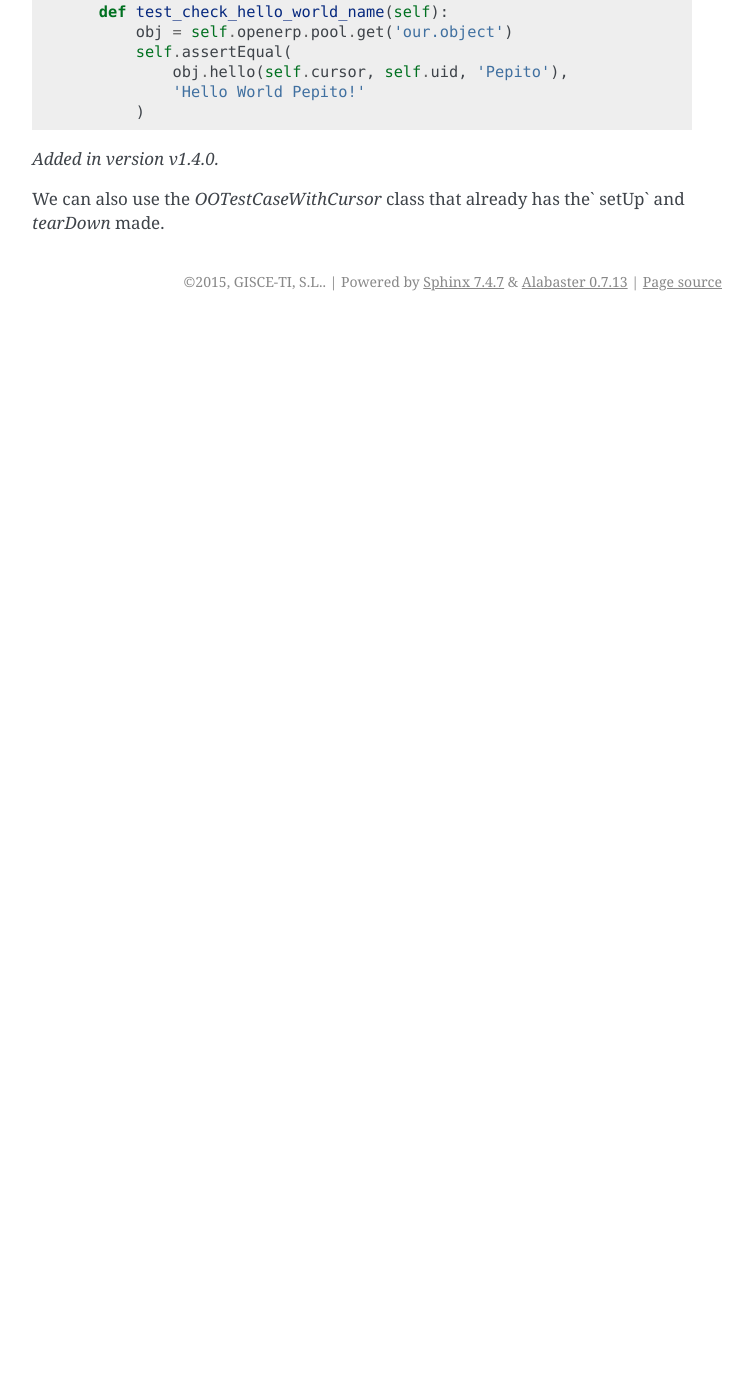
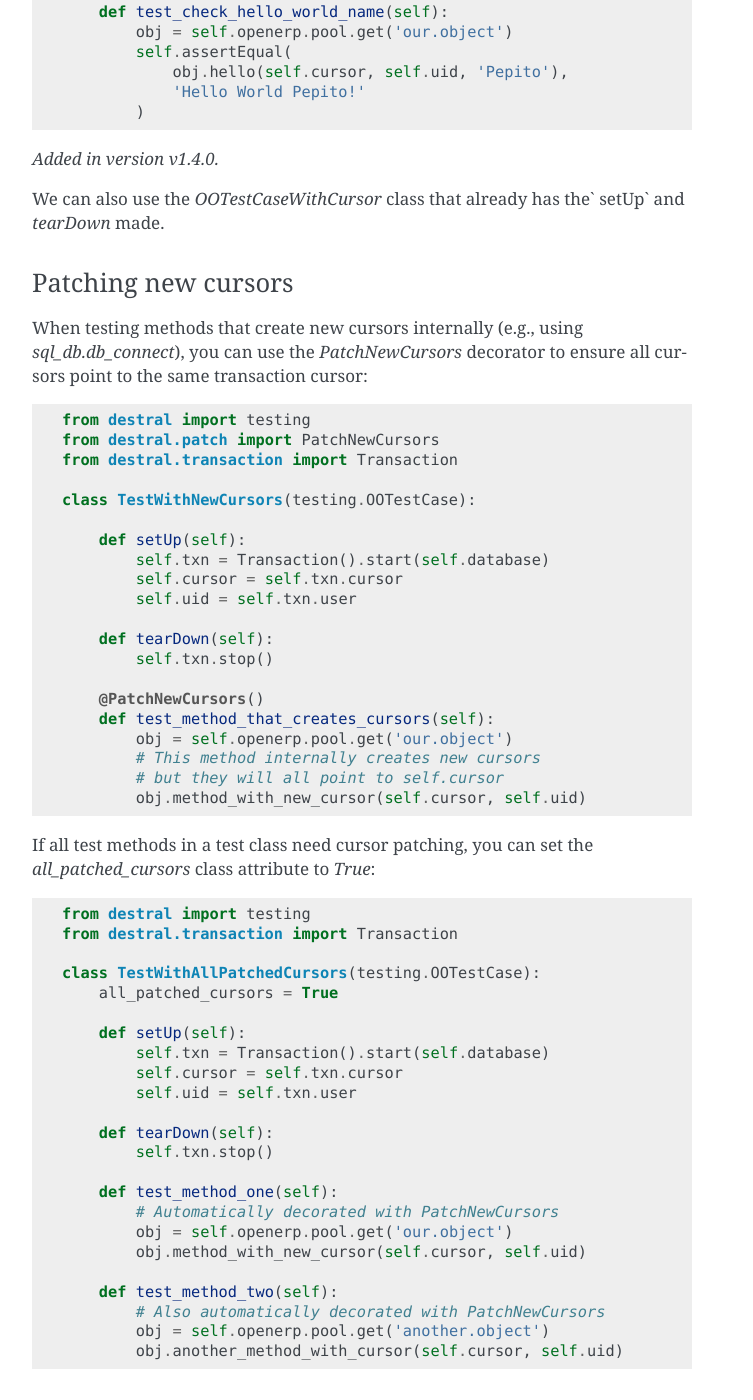
Before and after one commit to gisce/destral, a Sphinx documentation site: the page built from docs/how-to.rst, in a window 1280 px wide and 1400 px high, scrolled down 502 px. Shown: the whole window, without its empty margins (388-1141 px from the left). Built offline with Sphinx 7.4.7, drawn with Linux system fonts in a browser that asks for light colours; the version number is read from the project's files by our own code; before the commit the page ends 900 px from its top, so only the background shows below that.

Commit message:
Document all_patched_cursors feature in how-to guide
- Add section on patching new cursors
- Explain PatchNewCursors decorator usage
- Document all_patched_cursors class attribute
- Include code examples for both manual and automatic patching

```diff
--- a/docs/how-to.rst
+++ b/docs/how-to.rst
@@ -33,3 +33,62 @@ Destral checks for a module called `tests` inside the module folder eg. `module/
 
 We can also use the `OOTestCaseWithCursor` class that already has the` setUp` and
 `tearDown` made.
+
+Patching new cursors
+~~~~~~~~~~~~~~~~~~~~
+
+When testing methods that create new cursors internally (e.g., using `sql_db.db_connect`),
+you can use the `PatchNewCursors` decorator to ensure all cursors point to the same
+transaction cursor:
+
+.. code-block:: python
+
+    from destral import testing
+    from destral.patch import PatchNewCursors
+    from destral.transaction import Transaction
+
+    class TestWithNewCursors(testing.OOTestCase):
+
+        def setUp(self):
+            self.txn = Transaction().start(self.database)
+            self.cursor = self.txn.cursor
+            self.uid = self.txn.user
+
+        def tearDown(self):
+            self.txn.stop()
+
+        @PatchNewCursors()
+        def test_method_that_creates_cursors(self):
+            obj = self.openerp.pool.get('our.object')
+            # This method internally creates new cursors
+            # but they will all point to self.cursor
+            obj.method_with_new_cursor(self.cursor, self.uid)
+
+If all test methods in a test class need cursor patching, you can set the
+`all_patched_cursors` class attribute to `True`:
+
+.. code-block:: python
+
+    from destral import testing
+    from destral.transaction import Transaction
+
+    class TestWithAllPatchedCursors(testing.OOTestCase):
+        all_patched_cursors = True
+
+        def setUp(self):
+            self.txn = Transaction().start(self.database)
+            self.cursor = self.txn.cursor
+            self.uid = self.txn.user
+
+        def tearDown(self):
+            self.txn.stop()
+
+        def test_method_one(self):
+            # Automatically decorated with PatchNewCursors
+            obj = self.openerp.pool.get('our.object')
+            obj.method_with_new_cursor(self.cursor, self.uid)
+
+        def test_method_two(self):
+            # Also automatically decorated with PatchNewCursors
+            obj = self.openerp.pool.get('another.object')
+            obj.another_method_with_cursor(self.cursor, self.uid)
```
